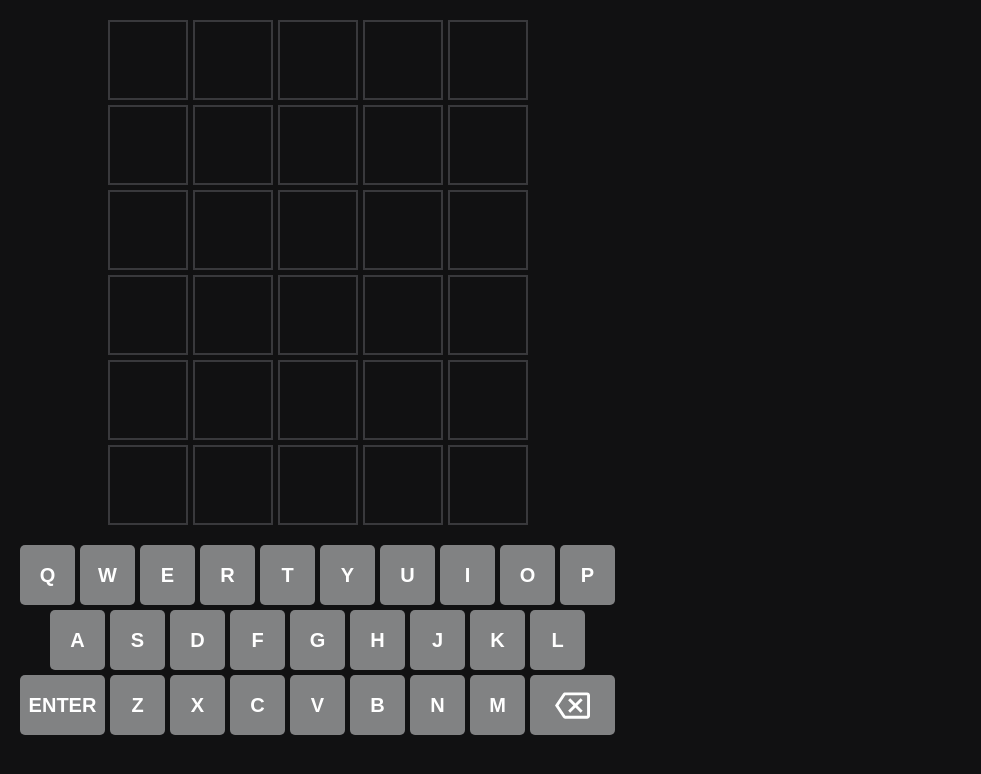
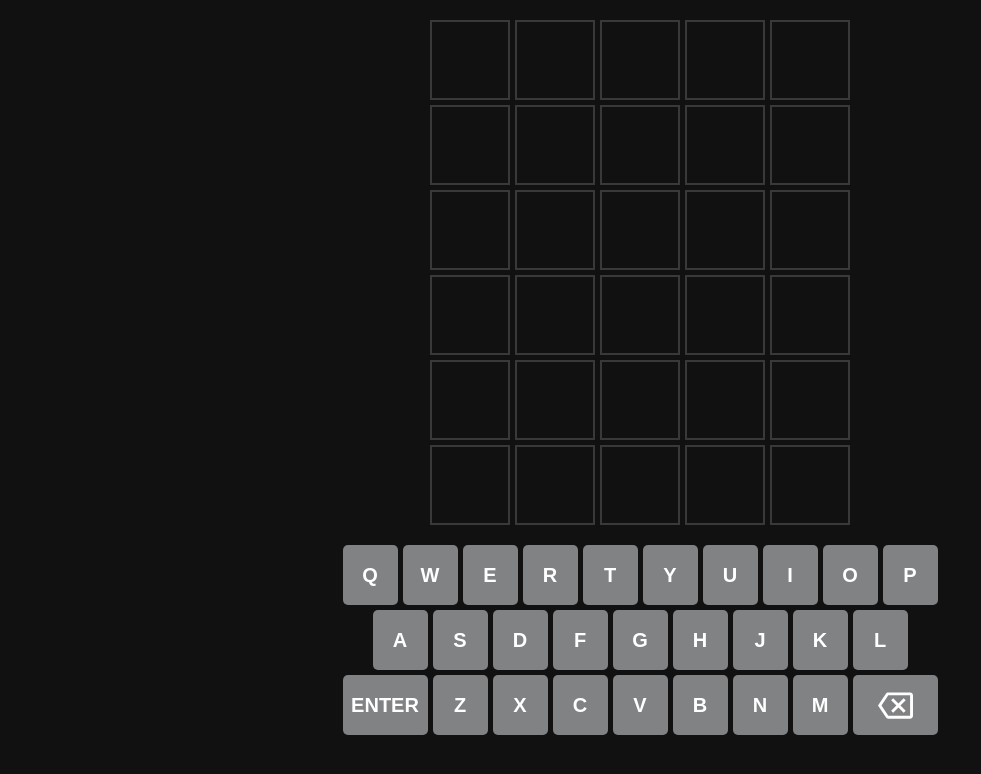
Before and after one commit to rebeccatuffnell/word-game, a plain HTML site: page index.html in a window 1280 px wide. Shown: the whole page, without its empty margins (0-981 px from the left). Drawn offline with Linux system fonts and the light colour scheme.

Commit message:
position in centre

```diff
--- a/index.html
+++ b/index.html
@@ -11,7 +11,6 @@
   <body>
     <div class="alert-container" data-alert-container>
     </div>
-<div class="container">
     <div data-guess-grid class="guess-grid">
         <div class="tile"></div>
         <div class="tile"></div>
@@ -80,6 +79,5 @@
             </svg>
           </button>
     </div>
-</div>
   </body>
 </html>
--- a/style.css
+++ b/style.css
@@ -7,8 +7,8 @@
 
 body {
   background-color: hsl(240, 3%, 7%);
-  display: flex;
-  flex-direction: columm;
+  /* display: flex; */
+  /* flex-direction: columm; */
   min-height: 100vh;
   margin: 0;
   padding: 1em;
```
